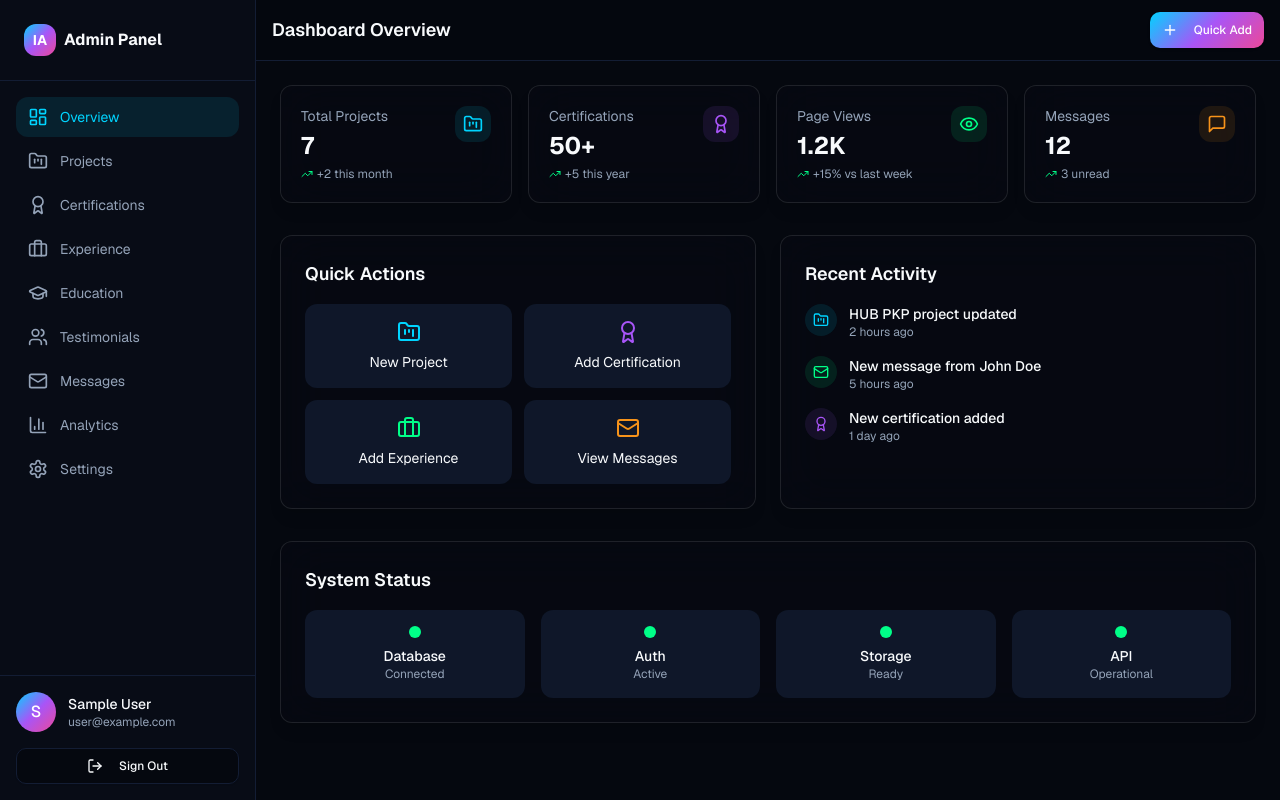
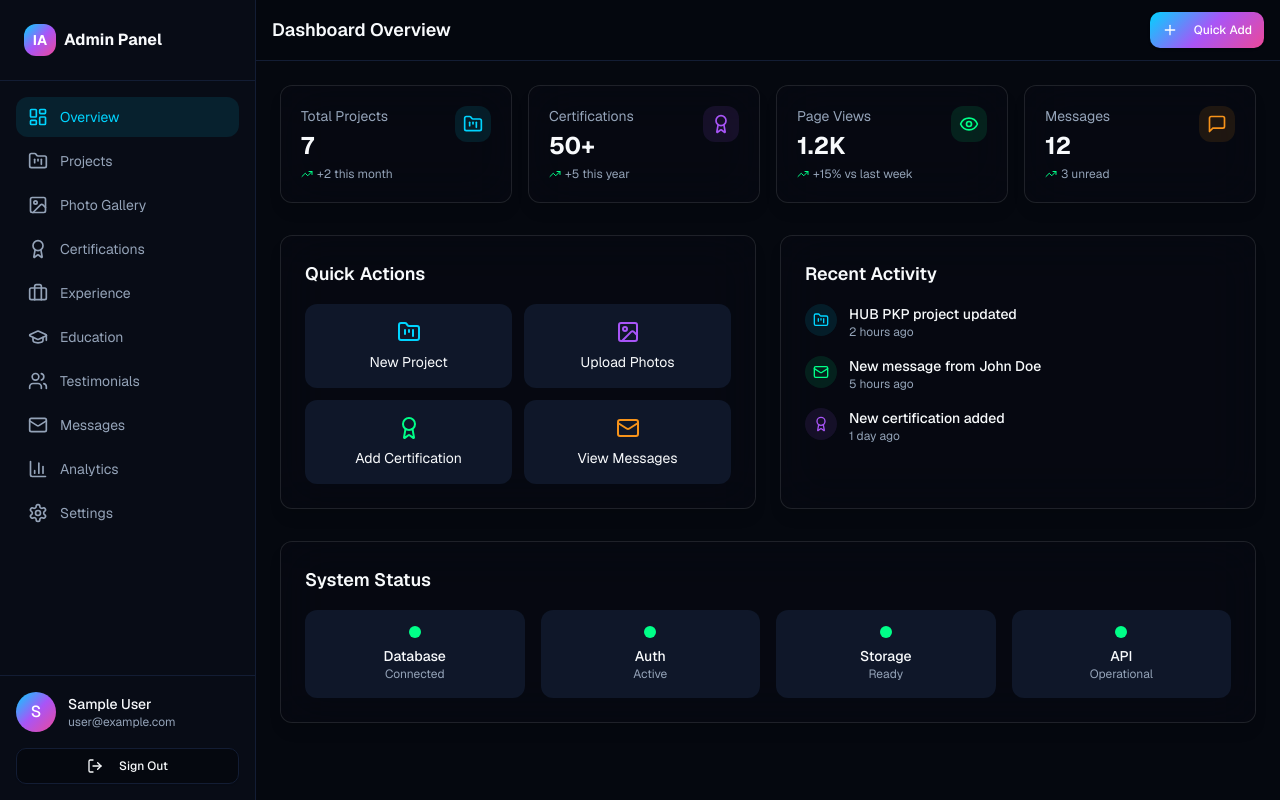
Before and after one commit to subkhanibnuaji/ibnu-portfolio, a Next.js app: page /admin/dashboard in a window 1280 px wide. Built offline with nearby package versions, Linux system fonts and the light colour scheme; no server answers; sample sign-in values are in the browser's storage.

Commit message:
Add Photo Gallery to admin dashboard sidebar and quick actions
- Add ImageIcon import and Photo Gallery navigation link
- Add Upload Photos quick action button on dashboard
- Position Photo Gallery prominently in sidebar after Projects

```diff
--- a/src/app/admin/dashboard/page.tsx
+++ b/src/app/admin/dashboard/page.tsx
@@ -21,7 +21,8 @@ import {
   BarChart3,
   Eye,
   MessageSquare,
-  TrendingUp
+  TrendingUp,
+  ImageIcon
 } from 'lucide-react'
 import { Button } from '@/components/ui/button'
 import { cn } from '@/lib/utils'
@@ -30,6 +31,7 @@ import Link from 'next/link'
 const sidebarItems = [
   { icon: LayoutDashboard, label: 'Overview', href: '/admin/dashboard' },
   { icon: FolderKanban, label: 'Projects', href: '/admin/dashboard/projects' },
+  { icon: ImageIcon, label: 'Photo Gallery', href: '/admin/dashboard/photos' },
   { icon: Award, label: 'Certifications', href: '/admin/dashboard/certifications' },
   { icon: Briefcase, label: 'Experience', href: '/admin/dashboard/experience' },
   { icon: GraduationCap, label: 'Education', href: '/admin/dashboard/education' },
@@ -217,18 +219,18 @@ export default function AdminDashboardPage() {
                   <span className="text-sm">New Project</span>
                 </Link>
                 <Link
+                  href="/admin/dashboard/photos"
+                  className="flex flex-col items-center gap-2 p-4 rounded-lg bg-muted hover:bg-muted/80 transition-colors"
+                >
+                  <ImageIcon className="h-6 w-6 text-cyber-purple" />
+                  <span className="text-sm">Upload Photos</span>
+                </Link>
+                <Link
                   href="/admin/dashboard/certifications/new"
                   className="flex flex-col items-center gap-2 p-4 rounded-lg bg-muted hover:bg-muted/80 transition-colors"
                 >
-                  <Award className="h-6 w-6 text-cyber-purple" />
+                  <Award className="h-6 w-6 text-cyber-green" />
                   <span className="text-sm">Add Certification</span>
-                </Link>
-                <Link
-                  href="/admin/dashboard/experience/new"
-                  className="flex flex-col items-center gap-2 p-4 rounded-lg bg-muted hover:bg-muted/80 transition-colors"
-                >
-                  <Briefcase className="h-6 w-6 text-cyber-green" />
-                  <span className="text-sm">Add Experience</span>
                 </Link>
                 <Link
                   href="/admin/dashboard/messages"
```
